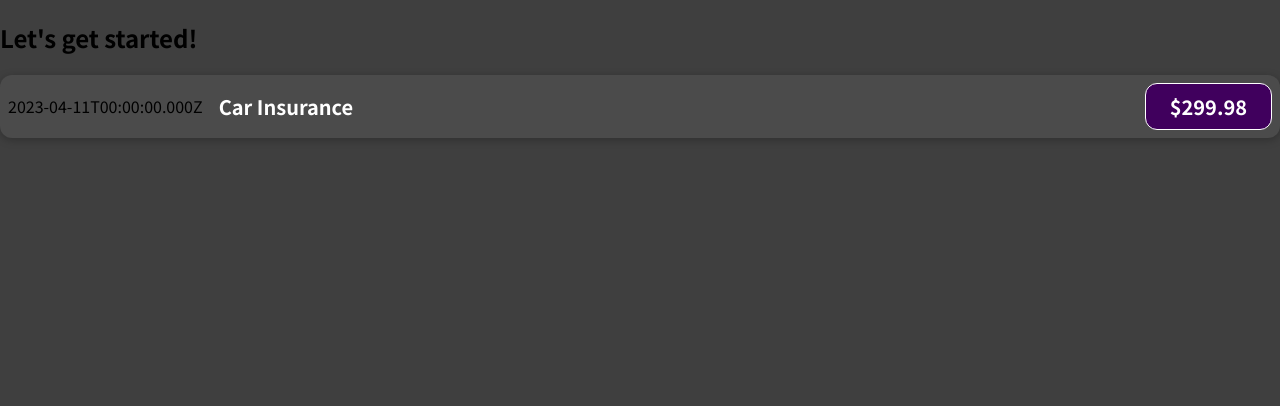
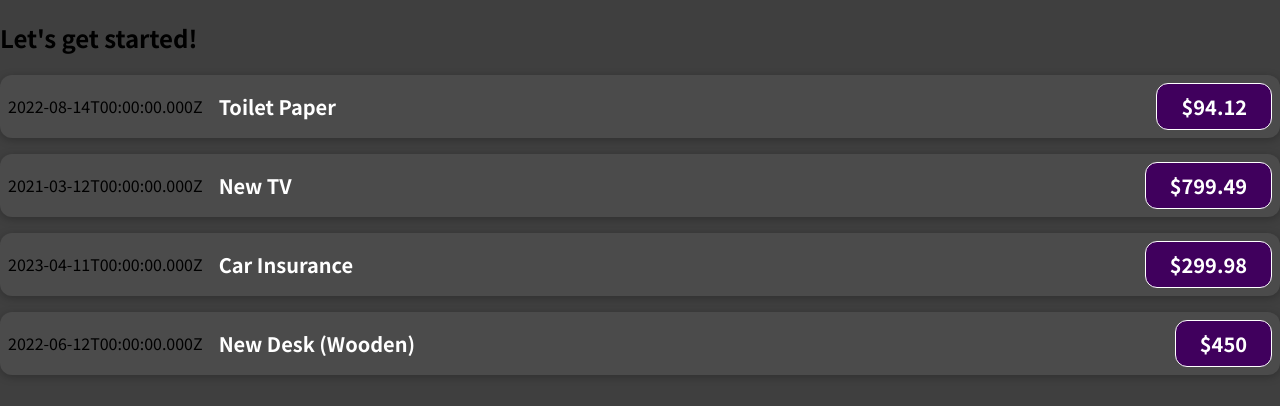
Before and after one commit to pravinps003/react-the-complete-guide, a JavaScript app in the folder code/expense-tracker/: page / in a window 1280 px wide. Shown: the top 406 px of the page. Built offline with nearby package versions, Linux system fonts and the light colour scheme.

Commit message:
passed data via props to ExpenseItem component

```diff
--- a/code/expense-tracker/src/App.js
+++ b/code/expense-tracker/src/App.js
@@ -1,10 +1,51 @@
 import ExpenseItem from './components/ExpenseItem';
 
 function App() {
+  const expenses = [
+    {
+      id: 'e1',
+      title: 'Toilet Paper',
+      amount: 94.12,
+      date: new Date(2022, 7, 14),
+    },
+    { id: 'e2', title: 'New TV', amount: 799.49, date: new Date(2021, 2, 12) },
+    {
+      id: 'e3',
+      title: 'Car Insurance',
+      amount: 299.98,
+      date: new Date(2023, 3, 11),
+    },
+    {
+      id: 'e4',
+      title: 'New Desk (Wooden)',
+      amount: 450,
+      date: new Date(2022, 5, 12),
+    },
+  ];
+
   return (
     <div>
       <h2>Let's get started!</h2>
-      <ExpenseItem></ExpenseItem>
+      <ExpenseItem
+        title={expenses[0].title}
+        amount={expenses[0].amount}
+        date={expenses[0].date}
+      ></ExpenseItem>
+      <ExpenseItem
+        title={expenses[1].title}
+        amount={expenses[1].amount}
+        date={expenses[1].date}
+      ></ExpenseItem>
+      <ExpenseItem
+        title={expenses[2].title}
+        amount={expenses[2].amount}
+        date={expenses[2].date}
+      ></ExpenseItem>
+      <ExpenseItem
+        title={expenses[3].title}
+        amount={expenses[3].amount}
+        date={expenses[3].date}
+      ></ExpenseItem>
     </div>
   );
 }
--- a/code/expense-tracker/src/components/ExpenseItem.js
+++ b/code/expense-tracker/src/components/ExpenseItem.js
@@ -1,16 +1,12 @@
 import './ExpenseItem.css';
 
-function ExpenseItem() {
-  const expenseDate = new Date(2023, 3, 11);
-  const expenseTitle = 'Car Insurance';
-  const expenseAmount = 299.98;
-
+function ExpenseItem(props) {
   return (
     <div className="expense-item">
-      <div>{expenseDate.toISOString()}</div>
+      <div>{props.date.toISOString()}</div>
       <div className="expense-item__description">
-        <h2>{expenseTitle}</h2>
-        <div className="expense-item__price">${expenseAmount}</div>
+        <h2>{props.title}</h2>
+        <div className="expense-item__price">${props.amount}</div>
       </div>
     </div>
   );
```
